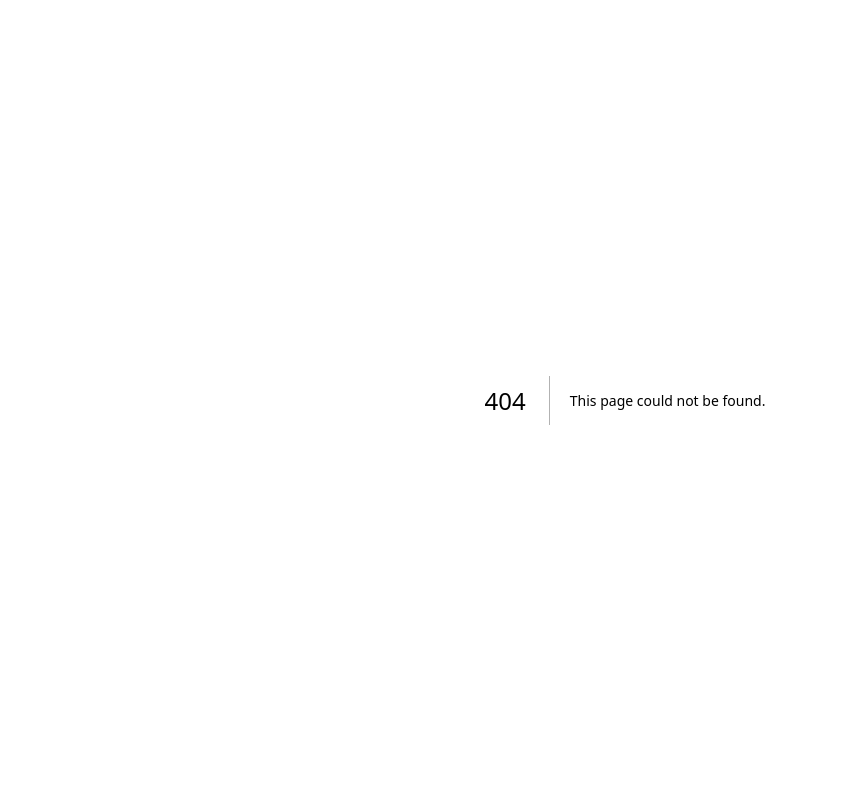
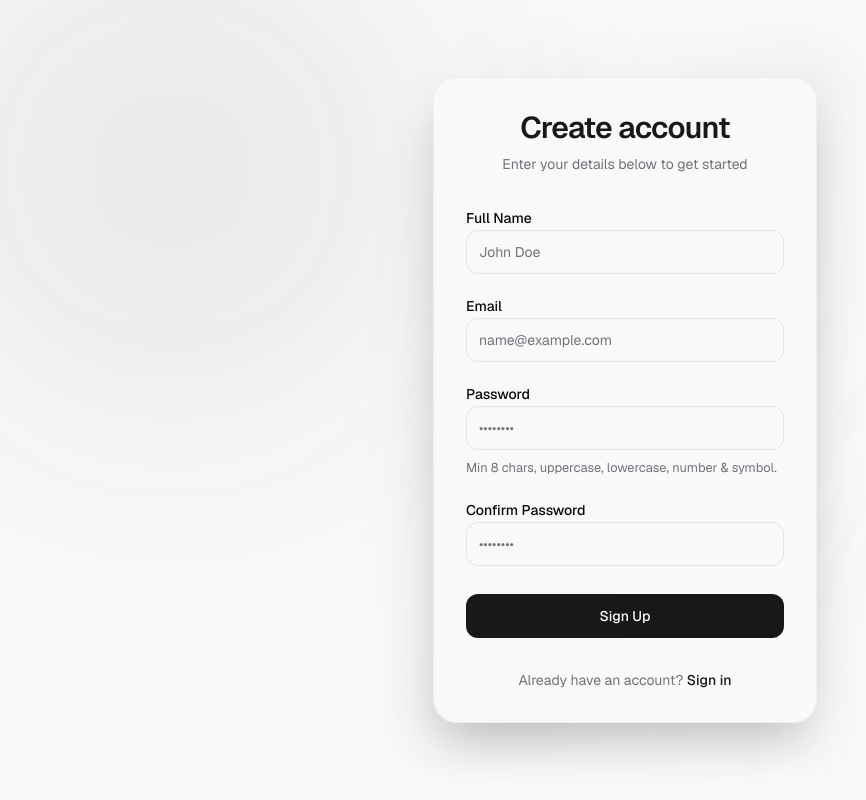
Before and after one commit to ahmed17/core-rbac-boilerplate, a Next.js app: page /register in a window 1280 px wide. Before the commit this address had no page. Shown: the whole page, without its empty margins (15-881 px from the left). Built offline with nearby package versions, Linux system fonts and the light colour scheme.

Commit message:
feat(auth): implement register page

```diff
--- /dev/null
+++ b/app/(auth)/register/page.tsx
@@ -0,0 +1,173 @@
+"use client";
+
+import { useState } from "react";
+import { signIn } from "next-auth/react";
+import { useRouter } from "next/navigation";
+import Link from "next/link";
+
+export default function RegisterPage() {
+  const router = useRouter();
+
+  const [name, setName] = useState("");
+  const [email, setEmail] = useState("");
+  const [password, setPassword] = useState("");
+  const [confirmPassword, setConfirmPassword] = useState("");
+
+  const [error, setError] = useState("");
+  const [isLoading, setIsLoading] = useState(false);
+
+  const handleSubmit = async (e: React.FormEvent) => {
+    e.preventDefault();
+    setIsLoading(true);
+    setError("");
+
+    if (password !== confirmPassword) {
+      setError("Passwords do not match");
+      setIsLoading(false);
+      return;
+    }
+
+    try {
+      const res = await fetch("/api/auth/register", {
+        method: "POST",
+        headers: { "Content-Type": "application/json" },
+        body: JSON.stringify({ name, email, password }),
+      });
+
+      const data = await res.json();
+
+      if (!res.ok) {
+        setError(data.error || "Registration failed");
+        return;
+      }
+
+      // Auto login after successful registration
+      const signInRes = await signIn("credentials", {
+        redirect: false,
+        email,
+        password,
+        callbackUrl: "/dashboard",
+      });
+
+      if (signInRes?.error) {
+        setError(signInRes.error);
+      } else {
+        router.push("/dashboard");
+        router.refresh();
+      }
+    } catch (err) {
+      setError("An unexpected error occurred");
+    } finally {
+      setIsLoading(false);
+    }
+  };
+
+  return (
+    <div className="glass-card p-8 animate-slide-up">
+      <div className="flex flex-col space-y-2 text-center mb-8">
+        <h1 className="text-3xl font-semibold tracking-tight text-primary">Create account</h1>
+        <p className="text-sm text-muted-foreground">
+          Enter your details below to get started
+        </p>
+      </div>
+
+      <form onSubmit={handleSubmit} className="space-y-5">
+        {error && (
+          <div className="p-3 text-sm text-error bg-error/10 border border-error/20 rounded-xl animate-fade-in flex items-start gap-2">
+            <svg xmlns="http://www.w3.org/2000/svg" width="20" height="20" viewBox="0 0 24 24" fill="none" stroke="currentColor" strokeWidth="2" strokeLinecap="round" strokeLinejoin="round" className="shrink-0"><circle cx="12" cy="12" r="10"/><line x1="12" x2="12" y1="8" y2="12"/><line x1="12" x2="12.01" y1="16" y2="16"/></svg>
+            <span>{error}</span>
+          </div>
+        )}
+
+        <div className="space-y-2">
+          <label className="text-sm font-medium leading-none" htmlFor="name">
+            Full Name
+          </label>
+          <input
+            id="name"
+            type="text"
+            placeholder="John Doe"
+            className="input-field"
+            value={name}
+            onChange={(e) => setName(e.target.value)}
+            required
+            disabled={isLoading}
+          />
+        </div>
+
+        <div className="space-y-2">
+          <label className="text-sm font-medium leading-none" htmlFor="email">
+            Email
+          </label>
+          <input
+            id="email"
+            type="email"
+            placeholder="name@example.com"
+            className="input-field"
+            value={email}
+            onChange={(e) => setEmail(e.target.value)}
+            required
+            disabled={isLoading}
+          />
+        </div>
+
+        <div className="space-y-2">
+          <label className="text-sm font-medium leading-none" htmlFor="password">
+            Password
+          </label>
+          <input
+            id="password"
+            type="password"
+            placeholder="••••••••"
+            className="input-field"
+            value={password}
+            onChange={(e) => setPassword(e.target.value)}
+            required
+            disabled={isLoading}
+          />
+          <p className="text-[0.8rem] text-muted-foreground">
+            Min 8 chars, uppercase, lowercase, number & symbol.
+          </p>
+        </div>
+
+        <div className="space-y-2">
+          <label className="text-sm font-medium leading-none" htmlFor="confirmPassword">
+            Confirm Password
+          </label>
+          <input
+            id="confirmPassword"
+            type="password"
+            placeholder="••••••••"
+            className="input-field"
+            value={confirmPassword}
+            onChange={(e) => setConfirmPassword(e.target.value)}
+            required
+            disabled={isLoading}
+          />
+        </div>
+
+        <button
+          type="submit"
+          className="btn-primary w-full pt-2 mt-2"
+          disabled={isLoading}
+        >
+          {isLoading ? (
+            <span className="flex items-center space-x-2">
+              <span className="w-4 h-4 border-2 border-primary-foreground border-t-transparent rounded-full animate-spin" />
+              <span>Creating account...</span>
+            </span>
+          ) : (
+            "Sign Up"
+          )}
+        </button>
+      </form>
+
+      <div className="mt-8 text-center text-sm">
+        <span className="text-muted-foreground">Already have an account? </span>
+        <Link href="/login" className="font-medium hover:underline text-primary transition-colors">
+          Sign in
+        </Link>
+      </div>
+    </div>
+  );
+}
```
